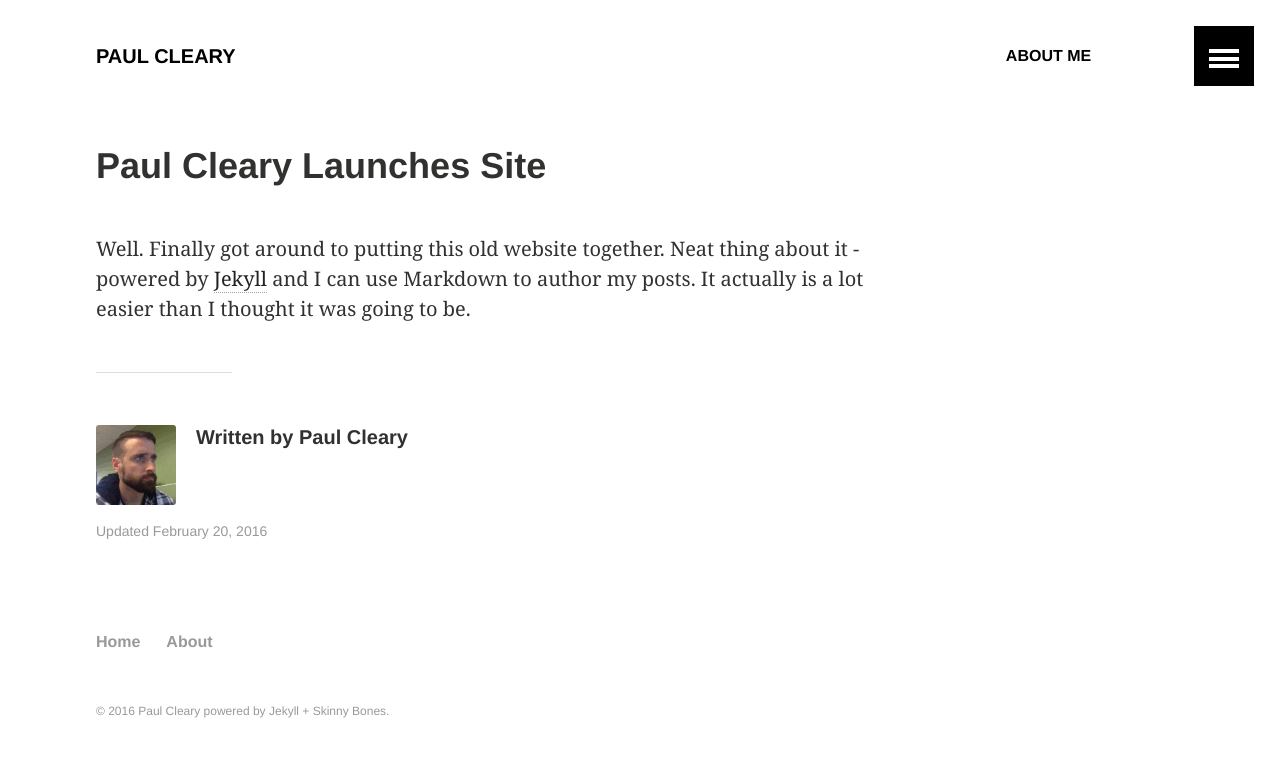
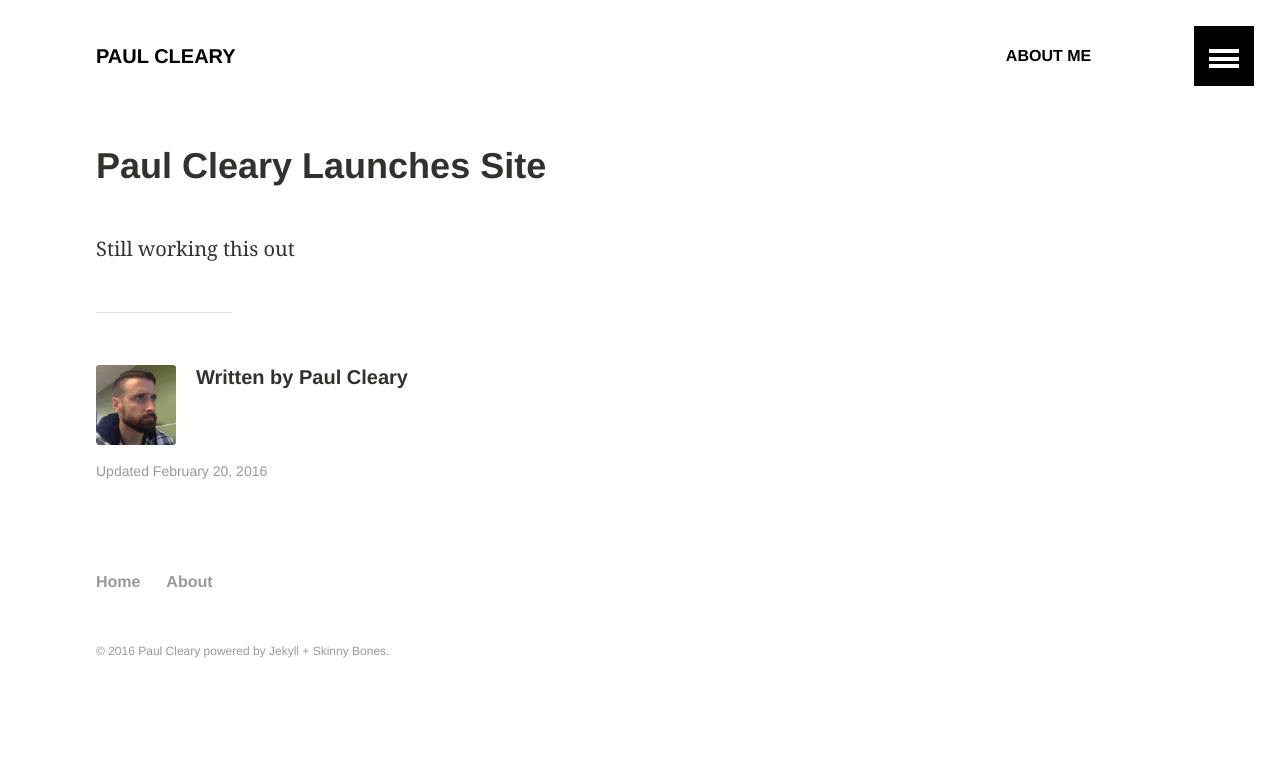
Before and after one commit to pauljamescleary/pauljamescleary.github.io, a Jekyll site: the page built from _posts/2016-02-20-hello.md, in a window 1280 px wide. Shown: the top 757 px of the page. Built offline with Jekyll 4.4.1, drawn with Linux system fonts in a browser that asks for light colours.

```diff
--- a/_config.yml
+++ b/_config.yml
@@ -44,7 +44,7 @@ owner:
     ad-slot:
   bio:
   avatar: "120x120.gif" # 160x160 px image for author byline
-  disqus-shortname: disqus_VDBtAGxWQ7
+  disqus-shortname: pauljamesclearygithubio
 
 
 exclude: ["lib", "config.rb", ".sass-cache", "Capfile", "config", "log", "Rakefile", "Rakefile.rb", "tmp", "*.sublime-project", "*.sublime-workspace", "Gemfile", "Gemfile.lock", "README.md", "LICENSE", "node_modules", "Gruntfile.js", "package.json"]
--- a/_posts/2016-02-20-hello.md
+++ b/_posts/2016-02-20-hello.md
@@ -5,8 +5,9 @@ date: 2016-02-20
 image:
   feature:
   teaser:
+  thumb:
 share: false
 ads: false
 ---
 
-Well. Finally got around to putting this old website together. Neat thing about it - powered by [Jekyll](http://jekyllrb.com) and I can use Markdown to author my posts. It actually is a lot easier than I thought it was going to be.
+Still working this out
```
